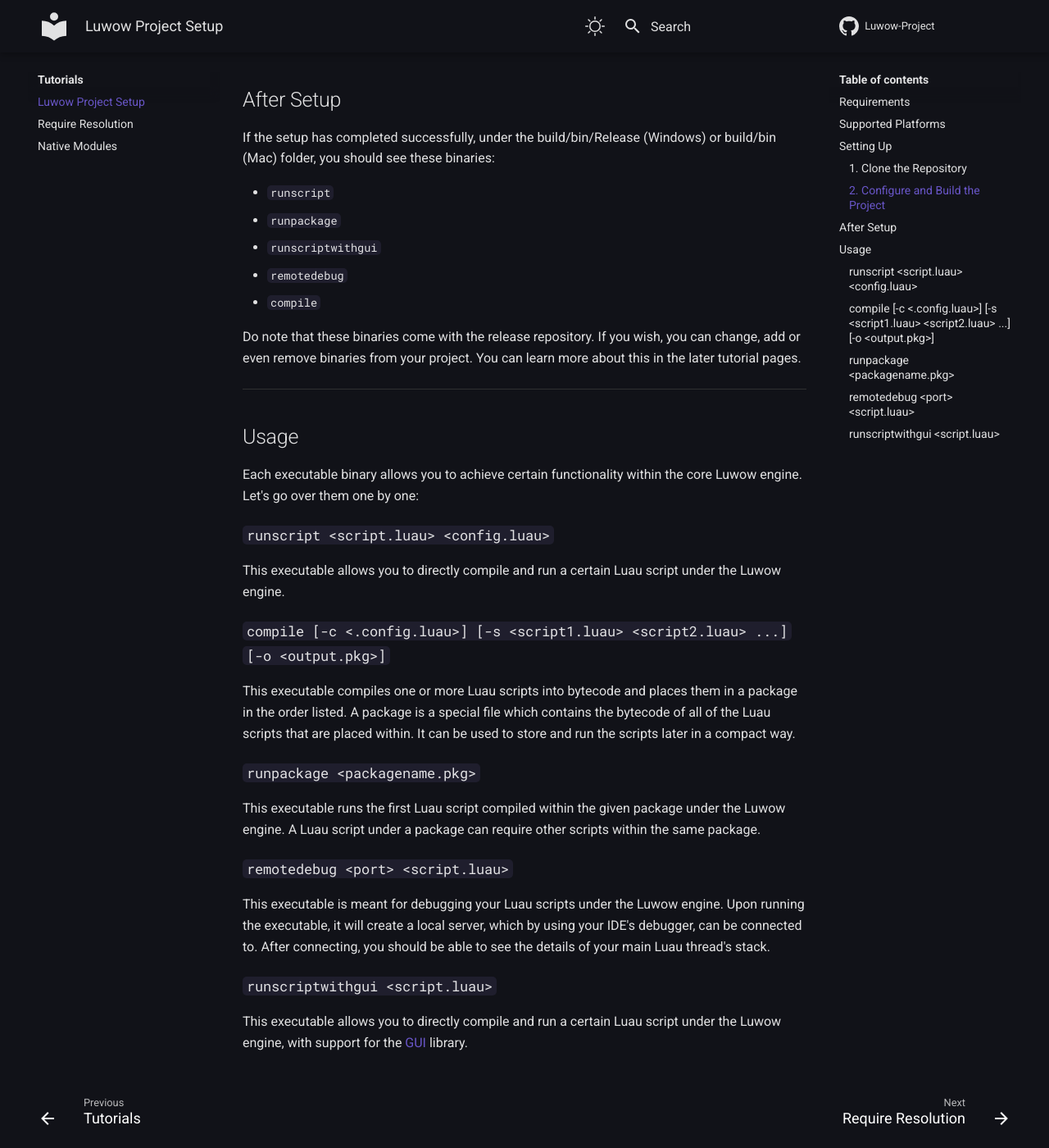
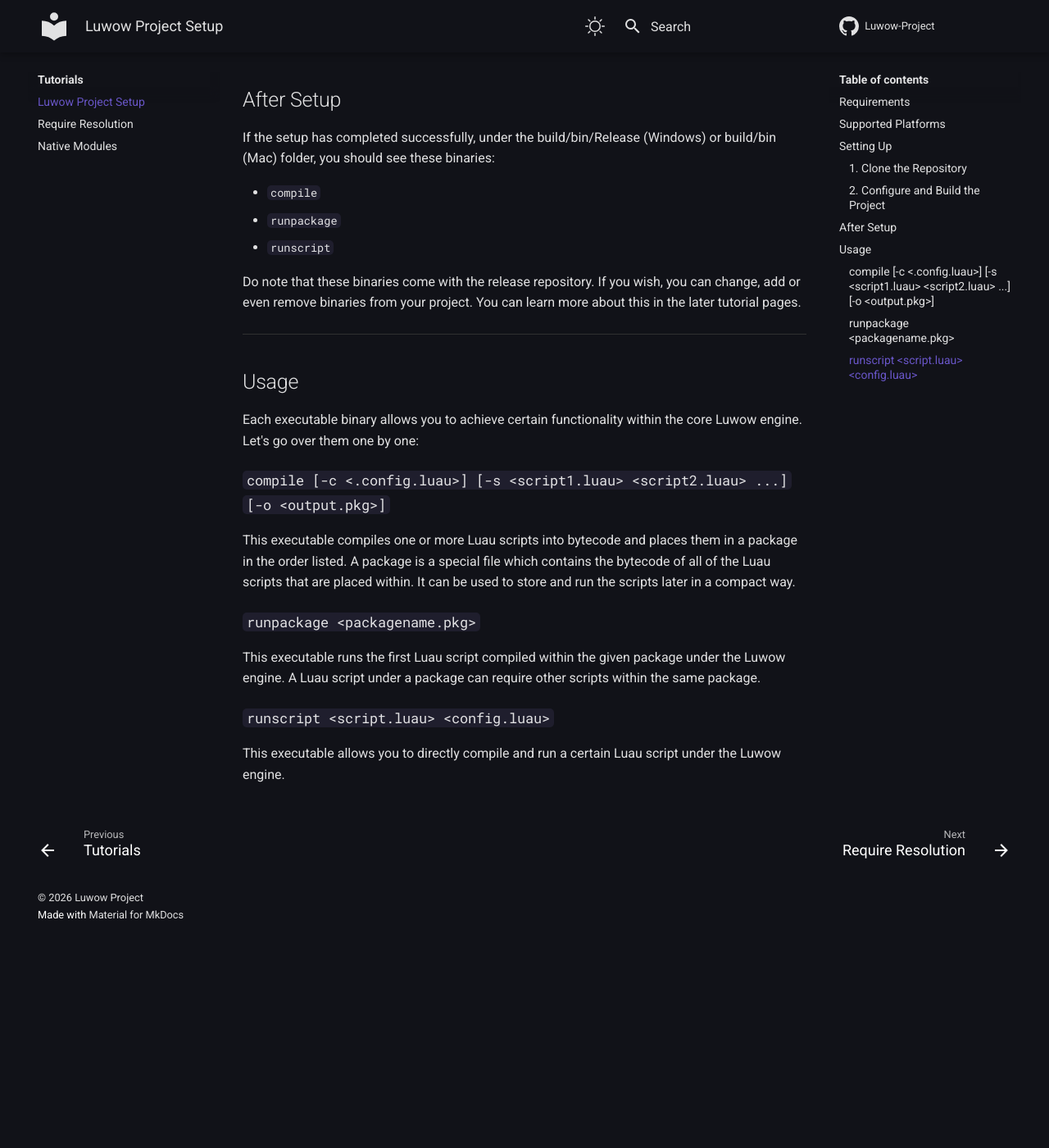
Before and after one commit to Luwow-Project/Documentation, an MkDocs documentation site: the page built from docs/tutorials/setup.md, in a window 1280 px wide and 1400 px high, scrolled down 1683 px. Shown: the whole window at 82% size. Built offline with MkDocs 1.6.1 and Material for MkDocs 9.7.7, drawn with Linux system fonts in a browser that asks for light colours; after the commit the page ends 2821 px from its top, so only the background shows below that.

Commit message:
Update setup.md
Removed debugger information and sorted the binaries alphabetically.

```diff
--- a/docs/tutorials/setup.md
+++ b/docs/tutorials/setup.md
@@ -67,11 +67,9 @@
 
 If the setup has completed successfully, under the build/bin/Release (Windows) or build/bin (Mac) folder, you should see these binaries:
 
+* `compile`
+* `runpackage`
 * `runscript`
-* `runpackage`
-* `runscriptwithgui`
-* `remotedebug`
-* `compile`
 
 Do note that these binaries come with the release repository. If you wish, you can change, add or even remove binaries from your project. You can learn more about this in the later tutorial pages.
 
@@ -81,10 +79,6 @@
 
 Each executable binary allows you to achieve certain functionality within the core Luwow engine. Let's go over them one by one:
 
-### `runscript <script.luau> <config.luau>`
-
-This executable allows you to directly compile and run a certain Luau script under the Luwow engine.
-
 ### `compile [-c <.config.luau>] [-s <script1.luau> <script2.luau> ...] [-o <output.pkg>]`
 
 This executable compiles one or more Luau scripts into bytecode and places them in a package in the order listed. A package is a special file which contains the bytecode of all of the Luau scripts that are placed within. It can be used to store and run the scripts later in a compact way.
@@ -93,10 +87,6 @@
 
 This executable runs the first Luau script compiled within the given package under the Luwow engine. A Luau script under a package can require other scripts within the same package.
 
-### `remotedebug <port> <script.luau>`
+### `runscript <script.luau> <config.luau>`
 
-This executable is meant for debugging your Luau scripts under the Luwow engine. Upon running the executable, it will create a local server, which by using your IDE's debugger, can be connected to. After connecting, you should be able to see the details of your main Luau thread's stack.
-
-### `runscriptwithgui <script.luau>`
-
-This executable allows you to directly compile and run a certain Luau script under the Luwow engine, with support for the [GUI](https://github.com/Luwow-Project/GUI) library.
+This executable allows you to directly compile and run a certain Luau script under the Luwow engine.
```
